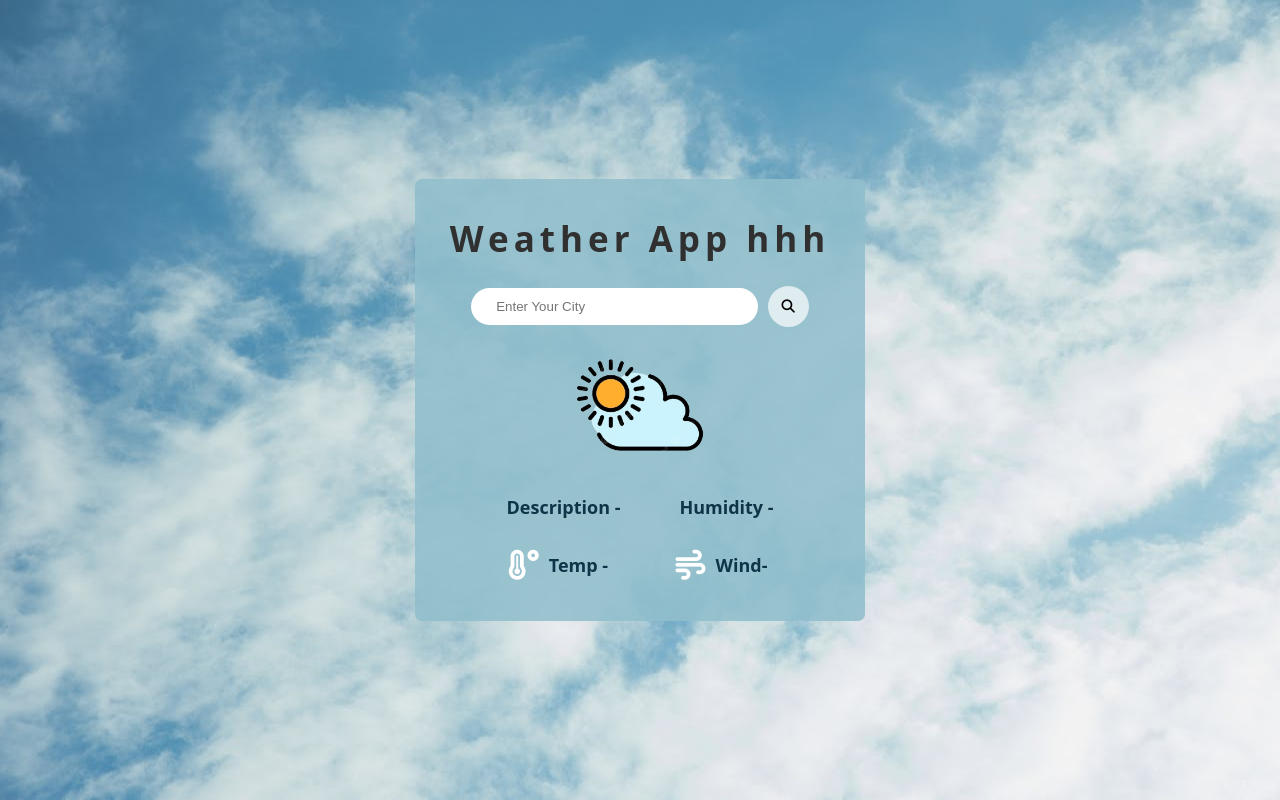
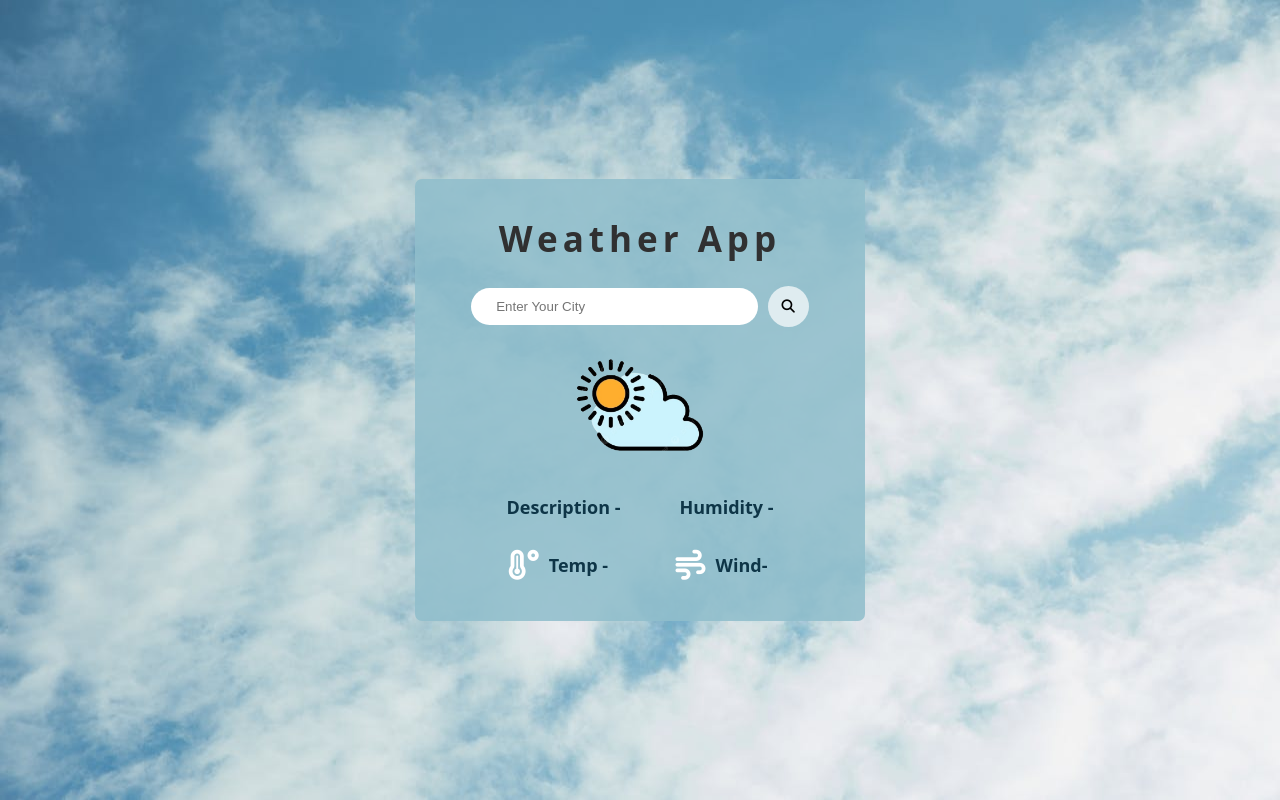
Before and after one commit to gaurav-sharma92/weatherapp, a website: page index.html in a window 1280 px wide. Drawn offline with nearby package versions, Linux system fonts and the light colour scheme.

Commit message:
changes index.html fle

```diff
--- a/index.html
+++ b/index.html
@@ -21,7 +21,7 @@
     <div class="container">
         <div class="row">
                 <div class="weather">
-                    <h1>Weather App hhh</h1>
+                    <h1>Weather App</h1>
                     <div class="row align-items-center">
                         <div class="col-12">
                             <form action="/" class="d-flex align-items-center justify-content-between">
```
